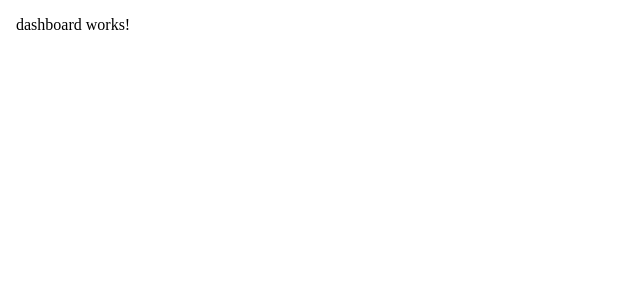
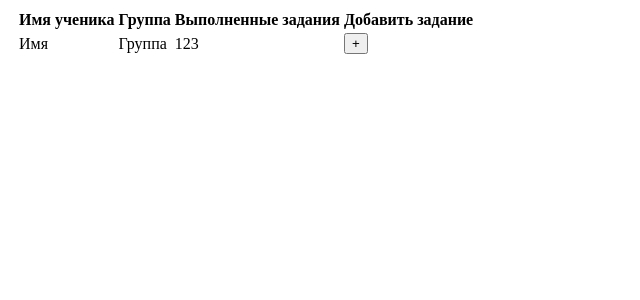
Before and after one commit to Swertik/MY_PROJECT, an Angular app in the folder Teacher_Dashboard_Frontend/: page /dashboard in a window 1280 px wide. Shown: the top 300 px of the page, without its empty margins (0-640 px from the left). Built offline with nearby package versions, Linux system fonts and the light colour scheme.

Commit message:
Простейшая таблица

```diff
--- a/Teacher_Dashboard_Frontend/src/app/dashboard/dashboard.html
+++ b/Teacher_Dashboard_Frontend/src/app/dashboard/dashboard.html
@@ -1 +1,34 @@
-<p>dashboard works!</p>
+<table>
+    <tr>
+        <th>
+            Имя ученика
+        </th>
+        <th>
+            Группа
+        </th>
+        <th>
+            Выполненные задания
+        </th>
+        <th>
+            Добавить задание
+        </th>
+    </tr>
+    <tr>
+        @for (item of data; track item.id) {
+            <td>
+                {{item.name}}
+            </td>
+            <td>
+                {{item.group}}
+            </td>
+            <td>
+                @for (task of item.completed_tasks; track $index){
+                    <span>{{task}}</span>
+                }
+            </td>
+            <td>
+                <button>+</button>
+            </td>
+        }
+    </tr>
+</table>
--- a/Teacher_Dashboard_Frontend/src/app/dashboard/dashboard.ts
+++ b/Teacher_Dashboard_Frontend/src/app/dashboard/dashboard.ts
@@ -7,5 +7,5 @@ import { Component } from '@angular/core';
   styleUrl: './dashboard.css',
 })
 export class Dashboard {
-
+  data = [{id:1, name: "Имя", group: "Группа", completed_tasks: [1,2,3]}]
 }
```
